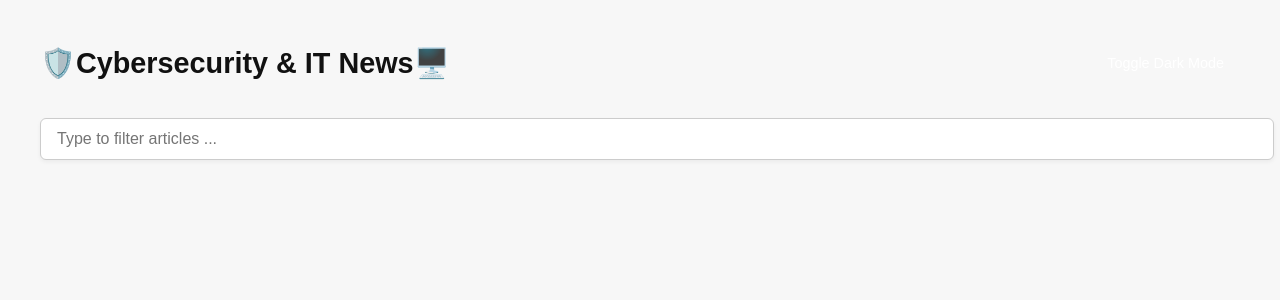
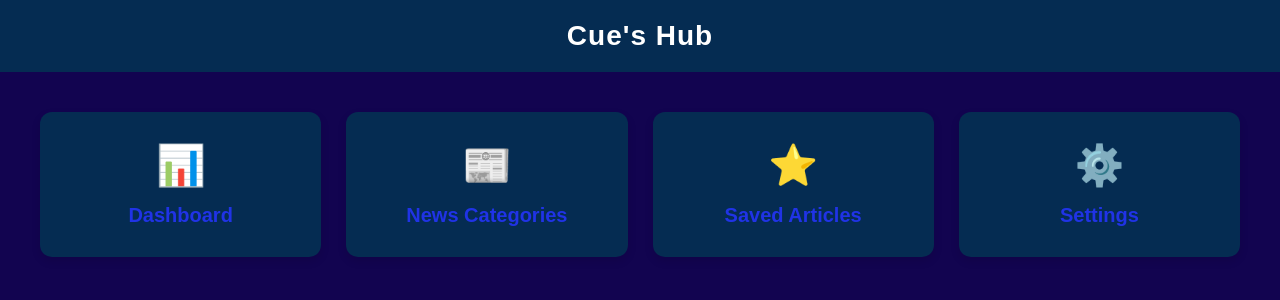
Before and after one commit to dc1ph-3r/RSS_Reader, a Flask app: template templates/index.html in a window 1280 px wide. Shown: the top 300 px of the page. Run offline with Flask 3, Linux system fonts and the light colour scheme; the template is opened without the code that fills it, so the values that code supplies are empty.

Commit message:
adding dashboard functionality and updated index.html

```diff
--- a/app.py
+++ b/app.py
@@ -1,11 +1,13 @@
-from flask import Flask, render_template # type: ignore
+import os
+from flask import Flask, render_template, jsonify # type: ignore
 from flask import send_from_directory # type: ignore
+from datetime import datetime, timezone
 import feedparser # type: ignore
 
 app = Flask(__name__)
 
 # list rss feeds to read from
-rss_feeds = {
+feed_url = {
     "BleepingComputer":"https://www.bleepingcomputer.com/feed/",
     "TechCrunch (All)":"https://techcrunch.com/feed/",
     "How-to-Geek":"https://howtogeek.com/feed/",
@@ -14,16 +16,22 @@ rss_feeds = {
     "CVEfeed.io":"https://cvefeed.io/rssfeed/latest.xml"
 }
 
+def fetch_all_articles(feed_url):
+    all_articles = []
+    for url in feed_url.items():
+        feed = feedparser.parse(url)
+        for entry in feed.entries:
+            published = None
+            if hasattr(entry, "published_parsed"):
+                published = datetime(*entry.published_parsed[:6], tzinfo=timezone.utc)
 
-def get_feeds():
-    all_news = {}
-    for source, url in rss_feeds.items():
-        parsed = feedparser.parse(url)
-        if parsed.entries:
-            all_news[source] = parsed.entries[:5] # top 5 entries for each site
-        else:
-            all_news[source] = []
-    return all_news
+            all_articles.append({
+                "feed_title": name,
+                "title": entry.title,
+                "link": entry.link,
+                "published": published.isoformat() if published else None
+            })
+    return all_articles
 
 @app.route("/favicon.ico")
 def favicon():
@@ -35,8 +43,18 @@ def favicon():
 
 @app.route("/")
 def home():
-    news = get_feeds()
-    return render_template("index.html", news=news)
+    return render_template("index.html")
+
+@app.route("/dashboard")
+def dashboard():
+    return render_template("dashboard.html")
+
+@app.route("/api/dashboard")
+def api_dashboard():
+    # dashboard logic here
+    articles = fetch_all_articles()
+    articles.sort(key=lambda x: x["published"] or "", reverse=True)
+    return jsonify(articles)
 
 if __name__ == '__main__':
     app.run(host='0.0.0.0', port=5000, debug=True)
--- a/templates/index.html
+++ b/templates/index.html
@@ -1,167 +1,95 @@
 <!DOCTYPE html>
 <html lang="en">
 <head>
-        <meta charset="UTF-8" />
-
-        <link rel="icon" href="{{ url_for('static', filename='favicon.ico') }}" type="image/x-icon">
-        <link rel="shortcut icon" href="{{ url_for('static', filename='favicon.ico') }}" type="image/x-icon">
-
-        <title>Cybersecurity News</title>
+    <meta charset="UTF-8">
+    <title>Cue's Hub</title>
     <style>
-            :root {
-                --bg: #f7f7f7;
-                --text: #111;
-                --card: #fff;
-                --access: #1a73e8;
-            }
-            body.dark {
-                --bg: #121212;
-                --text: #f0f0f0;
-                --card: #1e1e1e;
-                --accent: #4da6ff;
-            }
         body {
-                background: var(--bg);
-                color: var(--text);
+            margin: 0;
             font-family: Arial, sans-serif;
-                padding: 2rem;
-                transition: background 0.3s, color 0.3s;
-                line-height: 1.6;
+            background: #120450;
         }
 
-            /* Header + Control */
-            .controls {
-                display: flex;
-                justify-content: space-between;
-                align-items: center;
-                margin-bottom: 2rem;
-            }
-            h1 {
-                margin: 0;
-                font-size: 1.8rem;
-            }
-            button.toggle {
-                padding: 0.5rem 1rem;
-                border: none;
-                border-radius: 6px;
-                cursor: pointer;
-                background: var(--accent);
+        /* Header */
+        header {
+            background: #052c52;
             color: white;
-                font-size: 0.9rem;
-                transition: background 0.2s;
-            }
-            button.toggle-hover {
-                background: #0f5fcc;
+            padding: 20px 40px;
+            text-align: center;
+            font-size: 28px;
+            font-weight: bold;
+            letter-spacing: 1px;
         }
 
-            /* Search Box */
-            input[type="text"] {
-                padding: 0.7rem 1rem;
-                width: 100%;
-                max-width: 100%;
-                font-size: 1rem;
-                border-radius: 6px;
-                border: 1px solid #ccc;
-                background: var(--card);
-                color: var(--text);
-                margin-bottom: 2rem;
-                box-shadow: 0 2px 4px rgba(0,0,0,0.05);
+        /* Tile grid */
+        .tile-container {
+            display: grid;
+            grid-template-columns: repeat(auto-fit, minmax(250px, 1fr));
+            gap: 25px;
+            padding: 40px;
+            max-width: 1200px;
+            margin: auto;
         }
 
-            /* Source Headings*/
-            .source h2 {
-                margin-top: 2rem;
-                font-size: 1.4rem;
-                border-bottom: 2px solid var(--accent);
-                padding-bottom: 0.3rem;
+        /* Individual tile */
+        .tile {
+            background: #052c52;
+            padding: 30px;
+            border-radius: 12px;
+            text-align: center;
+            font-size: 20px;
+            font-weight: bold;
+            color: #2033e6;
+            text-decoration: none;
+            box-shadow: 0 4px 10px rgba(0,0,0,0.1);
+            transition: transform 0.2s ease, box-shadow 0.2s ease;
         }
 
-            /* Artcile Cards */
-            .article {
-                margin: 1.2rem 0;
-                padding: 1.2rem;
-                background: var(--card);
-                border-radius: 12px;
-                box-shadow: 0 3px 6px rgba(0,0,0,0.15);
-                transition: transform 0.2s, box-shadow 0.2s;
+        /* Hover effect */
+        .tile:hover {
+            transform: translateY(-6px);
+            box-shadow: 0 8px 20px rgb(255, 255, 255);
         }
 
-            .article:hover {
-                transform: translateY(-3px);
-                box-shadow: 0 6px 12px rgba(0,0,0,0.25);
-            }
-
-            .article h3 {
-                margin: 0 0 0.5rem;
-                font-size: 1.2rem;
-            }
-            .article h3 a {
-                color: var(--accent);
-                text-decoration: none;
-            }
-            .article h3 a:hover {
-                text-decoration: underline;
-            }
-            .summary {
-                color: var(--text);
-                margin: 0.5rem 0 0.8rem;
-                font-size: 0.95rem;
-            }
-            .date {
-                font-size: 0.8rem;
-                color: #888;
-                display: flex;
-                align-items: center;
-            }
-            .date::before {
-                content: "🗓 ";
-                margin-right: 0.3rem;
+        /* Optional icons */
+        .tile-icon {
+            font-size: 40px;
+            margin-bottom: 15px;
+            display: block;
         }
     </style>
 </head>
 <body>
-        <div class="controls">
-            <h1>🛡️Cybersecurity & IT News🖥️</h1>
-            <button class="toggle" onclick="toggleDarkMode()">Toggle Dark Mode</button>
+
+<header>
+    Cue's Hub
+</header>
+
+<div class="tile-container">
+
+    <!-- Dashboard tile -->
+    <a href="/dashboard" class="tile">
+        <span class="tile-icon">📊</span>
+        Dashboard
+    </a>
+
+    <!-- Future pages -->
+    <a href="#" class="tile">
+        <span class="tile-icon">📰</span>
+        News Categories
+    </a>
+
+    <a href="#" class="tile">
+        <span class="tile-icon">⭐</span>
+        Saved Articles
+    </a>
+
+    <a href="#" class="tile">
+        <span class="tile-icon">⚙️</span>
+        Settings
+    </a>
+
 </div>
 
-        <input type="text" id="search" placeholder="Type to filter articles ..." />
-
-        {% for source, articles in news.items() %}
-            <div class="source">
-                <h2>{{ source }}</h2>
-                {% for entry in articles %}
-                    <div class='article'>
-                        <h3><a href="{{ entry.link }}" target="_blank">{{ entry.title }}</a></h3>
-                        <p class="summary">{{ entry.summary | truncate(250) }}</p>
-                        <small>{{ entry.published if entry.published else '' }}</small>
-                    </div>
-                {% endfor %}
-            </div>
-        {% endfor %}
-        <script>
-            // 🔍 Live keyword search
-            document.getElementById('search').addEventListener('keyup', function () {
-                const filter = this.value.toLowerCase();
-                const articles = document.querySelectorAll('.article');
-                articles.forEach(article => {
-                    const title = article.dataset.title;
-                    article.style.display = title.includes(filter) ? '' : 'none';
-                });
-            });
-
-            // 🌙 Dark Mode Toggle with memory
-            function toggleDarkMode() {
-                document.body.classList.toggle('dark');
-                localStorage.setItem('theme', document.body.classList.contains('dark') ? 'dark' : 'light');
-            }
-
-            // Load theme from localStorage
-            window.onload = () => {
-                if (localStorage.getItem('theme') === 'dark') {
-                    document.body.classList.add('dark');
-                }
-            };
-        </script>
 </body>
 </html>
```
Also changed, not shown: templates/dashboard.html (added, +167 -0 lines). Lines whose indentation alone changed are shown as unchanged.
